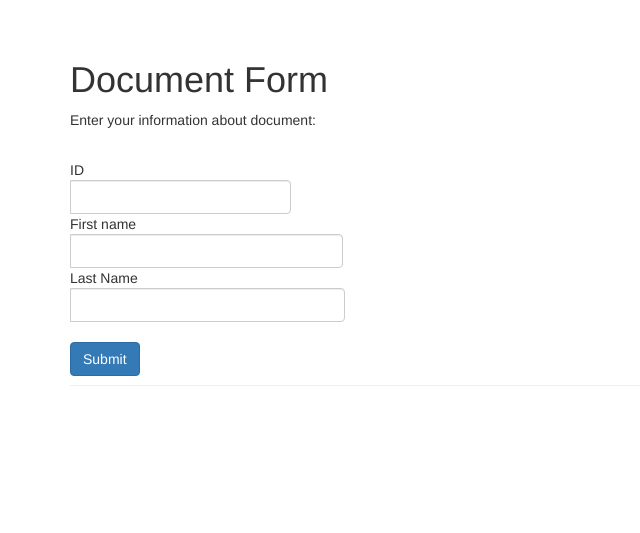
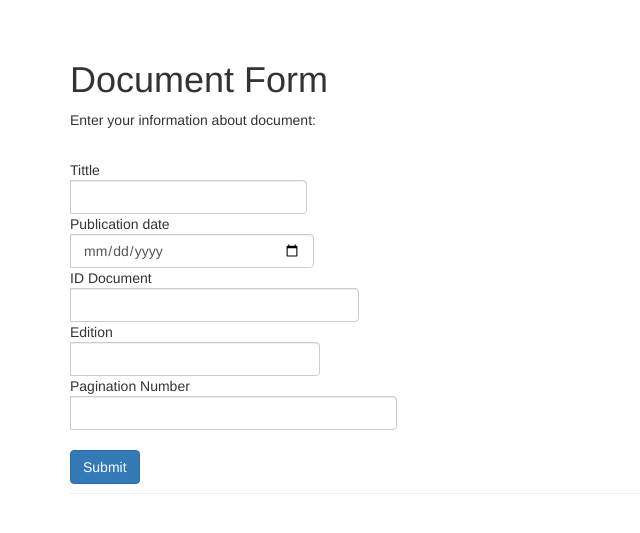
Before and after one commit to Danp06/MVC_Editorial, a Flask app: page /document in a window 1280 px wide. Shown: the part 52-585 px from the top of the page, without its empty margins (0-640 px from the left). Run offline with Flask 2, Linux system fonts and the light colour scheme; some libraries are stand-ins or nearby versions.

Commit message:
Vamos a ver

```diff
--- a/logic/document.py
+++ b/logic/document.py
@@ -7,7 +7,7 @@ class Document(object):
     """
 
     def __init__(
-            self, tittle: str, authors: str = "Autor",
+            self, tittle: str,
             pub_date: date = date.today(), id_document: int = 000,
             edition: int = 000, nropag: int = 000):
         """ Document constructor object.
--- a/web/app.py
+++ b/web/app.py
@@ -37,17 +37,29 @@ def people():
     return render_template('people.html', value=data)
 
 
-@app.route('/documents')
-def documents():
-    data = [(i.tittle, i.id_document, i.pub_date, i.edition, i.nropag) for i in model2]
-    print(data)
-    return render_template('documents.html', value=data)
-
-
 @app.route('/document', methods=['GET'])
 def document():
     return render_template('document.html')
 
 
+@app.route('/document_detail', methods=['POST'])
+def document_detail():
+    tittle = request.form['tittle']
+    id_document = request.form['id_document']
+    pub_date = request.form['pub_date']
+    edition = request.form['edition']
+    nro_pag = request.form['nro_pag']
+    d = Document(tittle=tittle, id_document=id_document, pub_date=pub_date, edition=edition, nro_pag=nro_pag)
+    model2.append(d)
+    return render_template('document_detail.html', value=d)
+
+
+@app.route('/documents')
+def documents():
+    data2 = [(i.tittle, i.pub_date, i.id_document, i.edition, i.nropag) for i in model2]
+    print(data2)
+    return render_template('documents.html', value=data2)
+
+
 if __name__ == '__main__':
     app.run()
--- a/web/templates/document.html
+++ b/web/templates/document.html
@@ -8,20 +8,32 @@
         <br>
             <form action="/document_detail" method="post">
                 <input type="hidden" id="op" name="op" value="I">
+
                 <div class="input-group mb-3">
-                    <span class="input-group-text" id="inputGroup_id">ID</span>
-                    <input type="text" class="form-control" name="id_person" aria-label="Sizing example input" aria-describedby="inputGroup_idt">
+                    <span class="input-group-text" id="inputGroup_tittle">Tittle</span>
+                    <input type="text" class="form-control" name="tittle" aria-label="Sizing example input" aria-describedby="inputGroup_tittle">
                 </div>
 
                 <div class="input-group mb-3">
-                    <span class="input-group-text" id="inputGroup_name">First name</span>
-                    <input type="text" class="form-control" name="first_name" aria-label="Sizing example input" aria-describedby="inputGroup_name">
+                    <span class="input-group-text" id="inputGroup_date">Publication date</span>
+                    <input type="date" class="form-control" name="pub_date" aria-label="Sizing example input" aria-describedby="inputGroup_date">
                 </div>
 
                 <div class="input-group mb-3">
-                    <span class="input-group-text" id="inputGroup_lastName">Last Name</span>
-                    <input type="text" class="form-control" name="last_name" aria-label="Sizing example input" aria-describedby="inputGroup_lastName">
+                    <span class="input-group-text" id="inputGroup_id">ID Document</span>
+                    <input type="number" class="form-control" name="id_document" aria-label="Sizing example input" aria-describedby="inputGroup_idd">
                 </div>
+
+                <div class="input-group mb-3">
+                    <span class="input-group-text" id="inputGroup_edition">Edition</span>
+                    <input type="number" class="form-control" name="edition" aria-label="Sizing example input" aria-describedby="inputGroup_edition">
+                </div>
+
+                <div class="input-group mb-3">
+                    <span class="input-group-text" id="inputGroup_nropag">Pagination Number</span>
+                    <input type="number" class="form-control" name="nro_pag" aria-label="Sizing example input" aria-describedby="inputGroup_nropag">
+                </div>
+
                 <br >
                 <input class="btn btn-primary" type="submit" name="form" value="Submit" />
             </form>
```
Also changed, not shown: web/templates/documents.html (+10 -6 lines).
